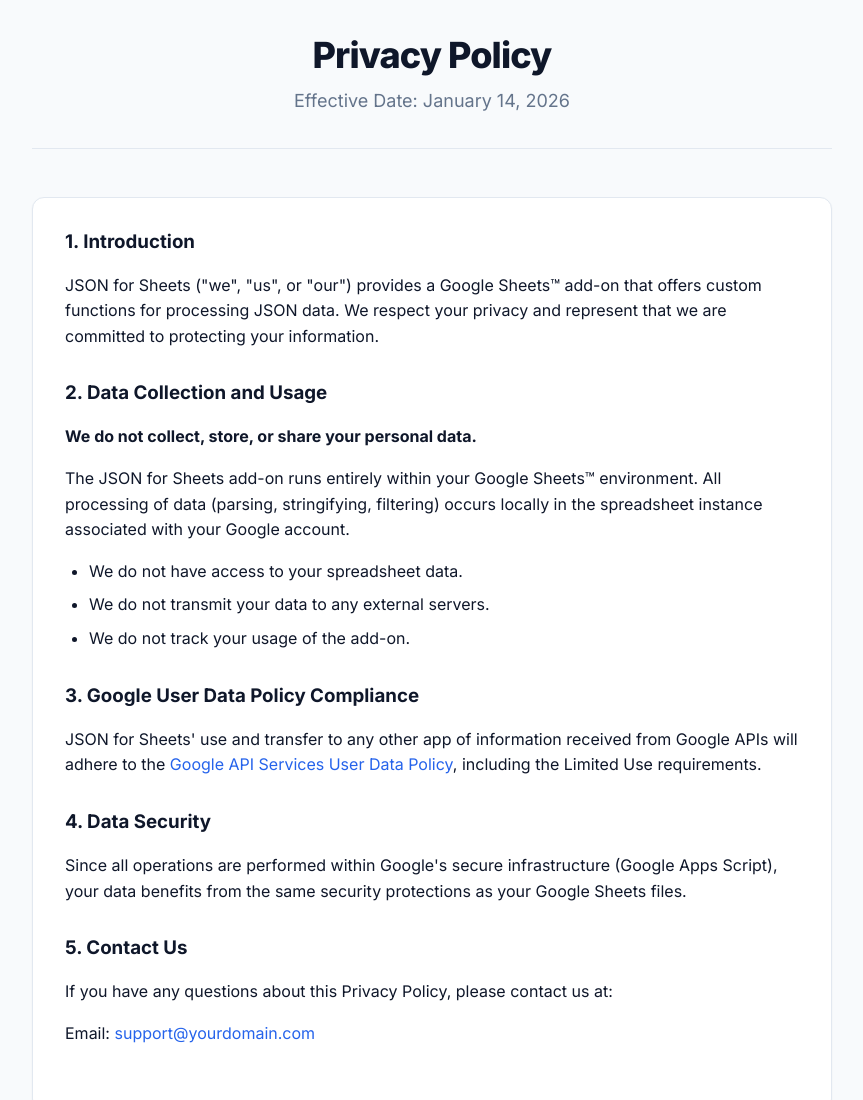
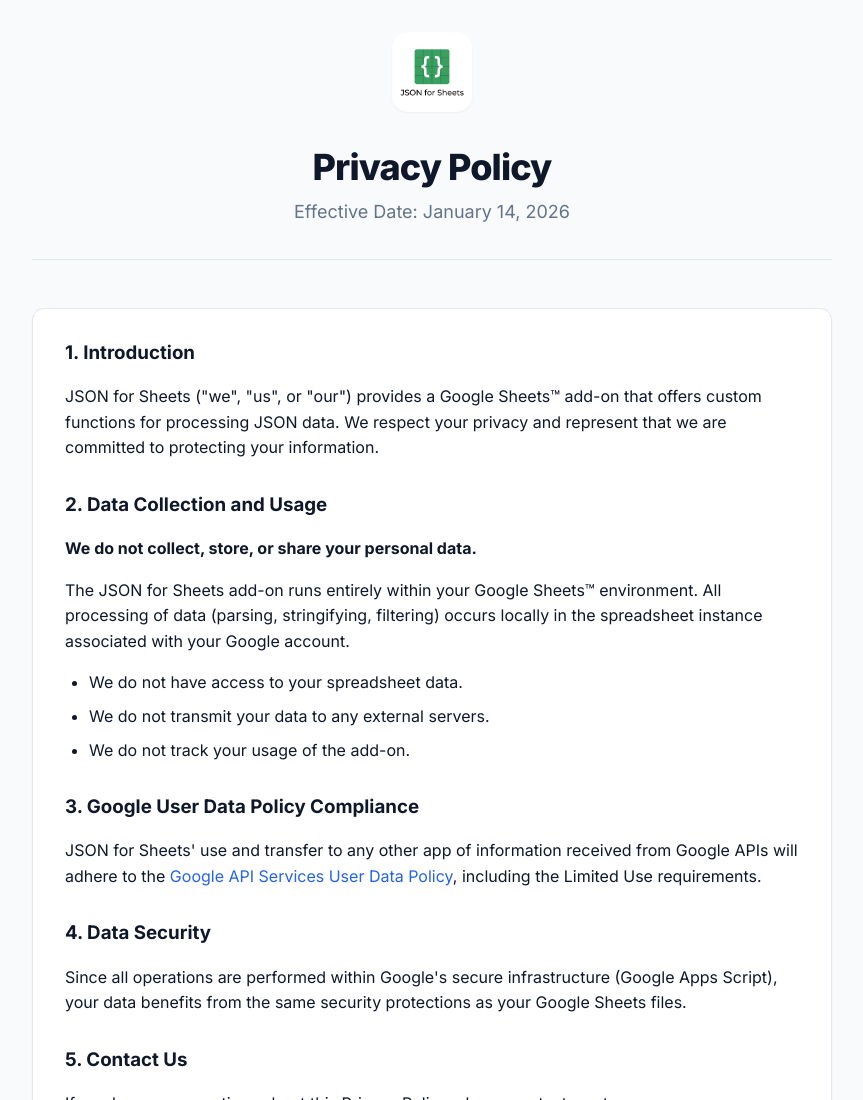
Before and after one commit to fixing-x/Json-for-Google-Sheets, a plain HTML site: page privacy.html in a window 1280 px wide. Shown: the top 1100 px of the page, without its empty margins (208-1071 px from the left). Drawn offline with Linux system fonts and the light colour scheme.

Commit message:
feat: Add clickable logo linking to the homepage in the headers of the terms and privacy policy pages.

```diff
--- a/privacy.html
+++ b/privacy.html
@@ -10,6 +10,7 @@
 <body>
     <div class="container">
         <header>
+            <a href="index.html"><img src="logo.png" alt="JSON for Sheets Logo" class="logo" /></a>
             <h1>Privacy Policy</h1>
             <div class="subtitle">Effective Date: January 14, 2026</div>
         </header>
```
